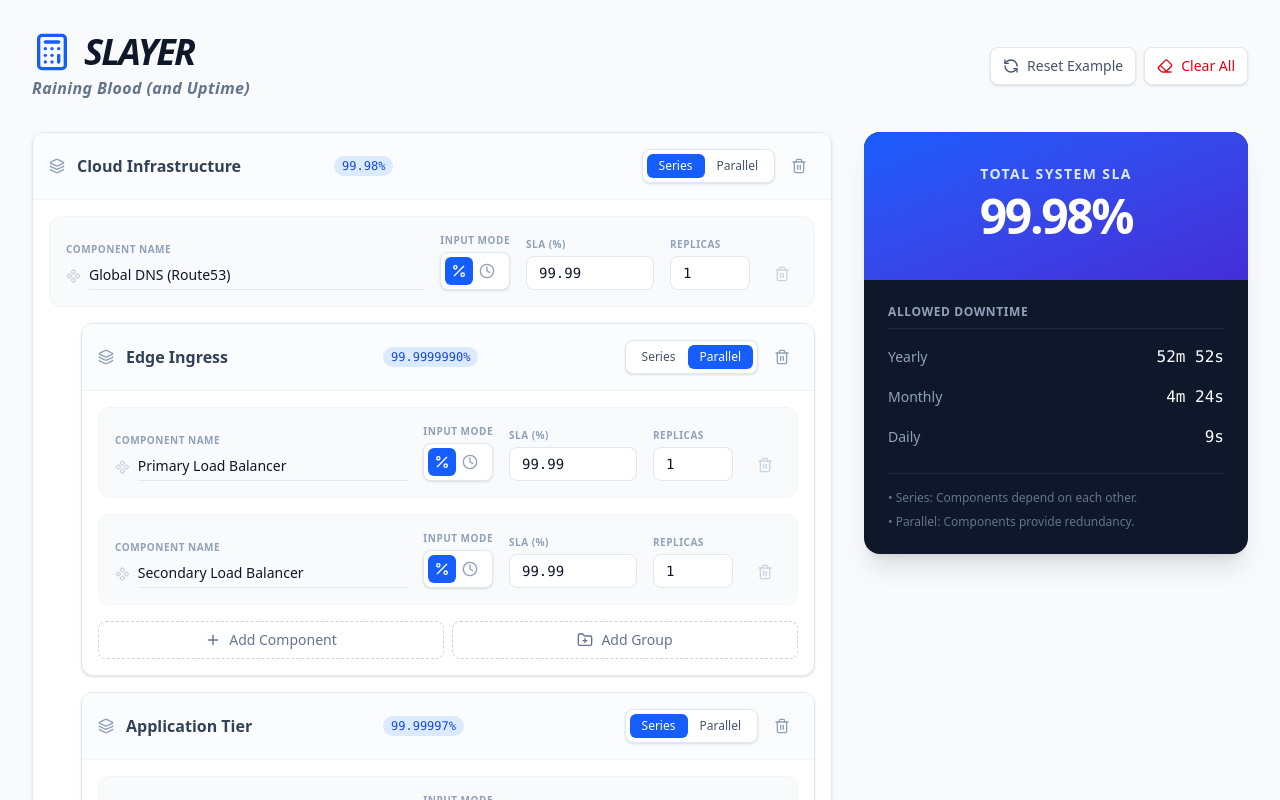
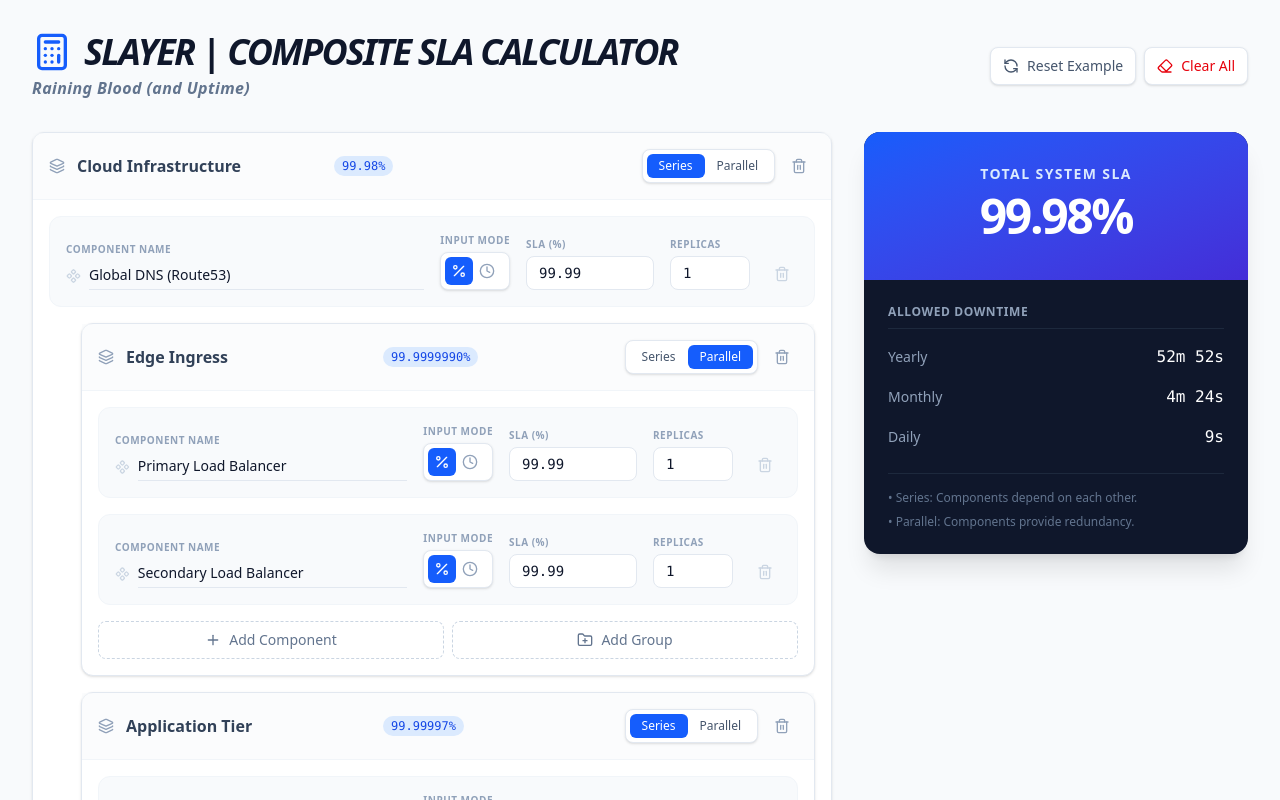
Before and after one commit to mrueg/slayer, a Next.js app: page / in a window 1280 px wide. Shown: the top 800 px of the page. Built offline with nearby package versions, Linux system fonts and the light colour scheme.

Commit message:
ui: update header title to match site title

```diff
--- a/src/app/page.tsx
+++ b/src/app/page.tsx
@@ -382,7 +382,7 @@ export default function SLACalculator() {
           <div>
             <h1 className="text-4xl font-black tracking-tighter text-slate-900 flex items-center gap-3 uppercase italic">
               <Calculator className="w-10 h-10 text-blue-600" />
-              slayer
+              slayer | composite SLA calculator
             </h1>
             <p className="text-slate-500 mt-1 font-bold italic tracking-wide">Raining Blood (and Uptime)</p>
           </div>
```
